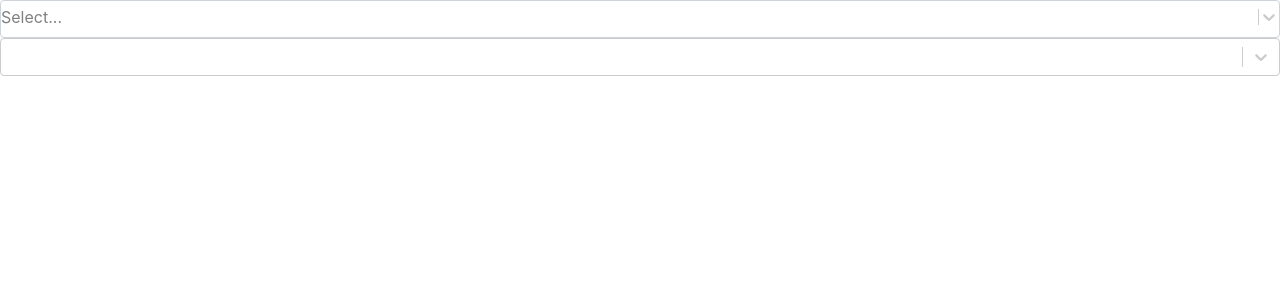
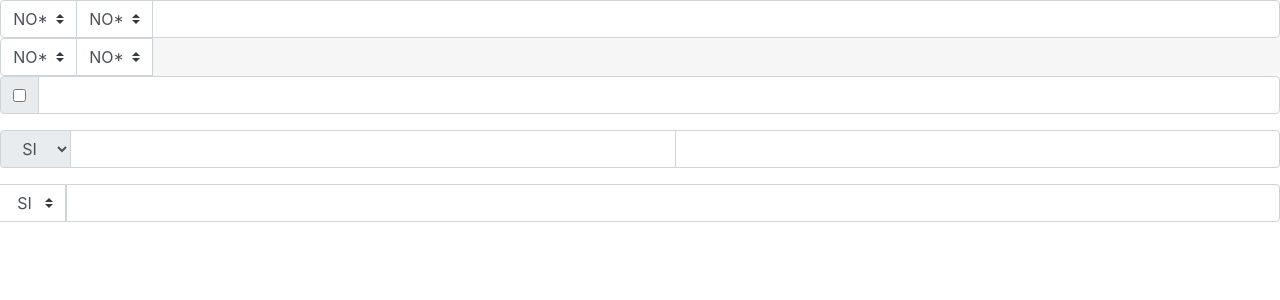
Before and after one commit to yracnet/react-ui-fast, a React (Create React App) app: page / in a window 1280 px wide. Shown: the top 300 px of the page. Built offline with nearby package versions, Linux system fonts and the light colour scheme.

Commit message:
+Children append input

```diff
--- a/src/app/Showcase.tsx
+++ b/src/app/Showcase.tsx
@@ -50,14 +50,56 @@ export default class Showcase extends React.Component {
     return (
       <div>
 
-        <InputText name="s" type="option" options={options}
-          onChange={onChange1} />
+        <InputText name="a">
+          <select className="custom-select input-group-text">
+            <option>NO*</option>
+            <option>SI</option>
+          </select>
+          <select className="custom-select input-group-text">
+            <option>NO*</option>
+            <option>SI</option>
+          </select>
+        </InputText>
+        <InputText name="a" disabled={true}>
+          <select className="custom-select input-group-text">
+            <option>NO*</option>
+            <option>SI</option>
+          </select>
+          <select className="custom-select input-group-text">
+            <option>NO*</option>
+            <option>SI</option>
+          </select>
+        </InputText>
 
-        <Select
-          value={value1}
-          options={options}
-          onChange={onChange1}
-        />
+        <div className="input-group mb-3">
+          <div className="input-group-prepend">
+            <div className="input-group-text">
+              <input type="checkbox" />
+            </div>
+          </div>
+          <input type="text" className="form-control" aria-label="Text input with checkbox" />
+        </div>
+        <div className="input-group mb-3">
+          <div className="input-group-prepend">
+            <select className="form-control input-group-text">
+              <option>SI</option>
+              <option>NO</option>
+            </select>
+          </div>
+          <input type="text" className="form-control" aria-label="Text input with checkbox" />
+          <input type="text" className="form-control" aria-label="Text input with checkbox" />
+        </div>
+
+
+        <div className="input-group mb-3">
+          <div className="input-group-append">
+            <select className="custom-select input-group-text">
+              <option value="SI">SI</option>
+              <option value="NO">NO</option>
+            </select>
+          </div>
+          <input type="text" className="form-control" aria-label="Text input with checkbox" />
+        </div>
       </div>
     );
   }
--- a/src/components/Input.tsx
+++ b/src/components/Input.tsx
@@ -84,7 +84,7 @@ export const InputText: React.FC<InputTextProps> = (props) => {
             props.onChange(inputValue);
         }
     }
-    let addonPrefixHtml = internal.createAddonHtml(props.addonPrefix);
+    let addonPrefixHtml = internal.searchAddonHtml(props.children) || internal.createAddonHtml(props.addonPrefix);
     let addonPosfixHtml = internal.createAddonHtml(props.addonPosfix);
     const type = props.type || 'string';
     if (type === "date") {
@@ -148,6 +148,21 @@ export const InputText: React.FC<InputTextProps> = (props) => {
     );
 }
 const internal = {
+    searchAddonHtml: (children: any | any[] | undefined): any | null => {
+        if (Array.isArray(children)) {
+            return children.map(it =>
+                <div className="input-group-prepend">
+                    {it}
+                </div>
+            )
+        }
+        return children ?
+            <div className="input-group-prepend">
+                {children}
+            </div>
+            :
+            null;
+    },
     createAddonHtml: (text: string | undefined): any | null => {
         return text ?
             <div className="input-group-prepend">
```
